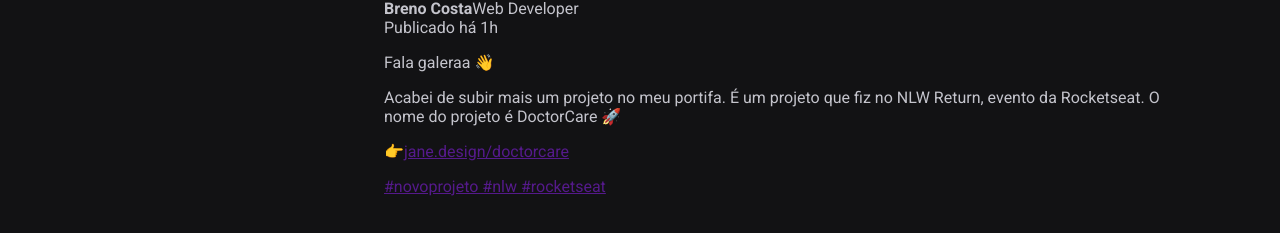
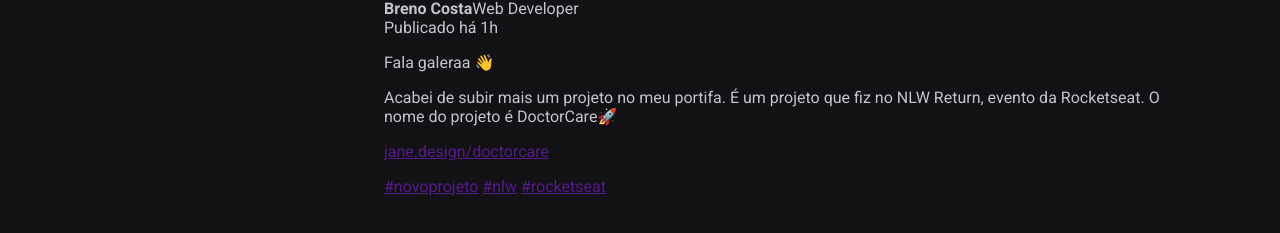
Before and after one commit to BrenoPorfirio/SocialFeed, a React (Vite) app: page / in a window 1280 px wide. Shown: the part 417-650 px from the top of the page. Built offline with nearby package versions, Linux system fonts and the light colour scheme.

Commit message:
correction in function

```diff
--- a/src/components/Post.jsx
+++ b/src/components/Post.jsx
@@ -2,7 +2,7 @@ import styles from './Post.module.css';
 
 export function Post () {
     return (
-        <article className={styles.Post}>
+        <article className={styles.post}>
             <header>
                 <div className={styles.author}>
                     <img className={styles.avatar} src="https:github.com/BrenoPorfirio.png" />
@@ -16,9 +16,13 @@ export function Post () {
 
             <div className={styles.content}>
                 <p>Fala galeraa 👋</p>
-                <p>Acabei de subir mais um projeto no meu portifa. É um projeto que fiz no NLW Return, evento da Rocketseat. O nome do projeto é DoctorCare 🚀</p>
-                <p>👉<a href="">jane.design/doctorcare</a></p>
-                <p><a href="">#novoprojeto #nlw #rocketseat</a></p>
+                <p>Acabei de subir mais um projeto no meu portifa. É um projeto que fiz no NLW Return, evento da Rocketseat. O nome do projeto é DoctorCare🚀</p>
+                <p><a href="">jane.design/doctorcare</a></p>
+                <p>
+                    <a href="">#novoprojeto</a>{' '}
+                    <a href="">#nlw</a>{' '}
+                    <a href="">#rocketseat</a>{' '}
+                </p>
             </div>
         </article>
     )
```
